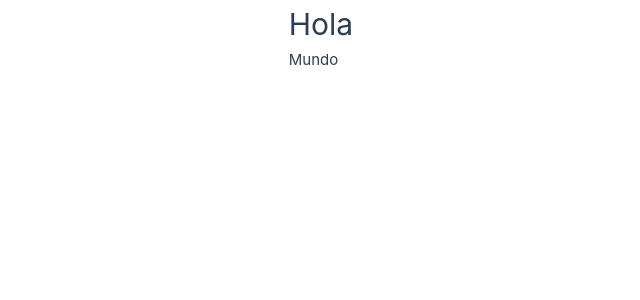
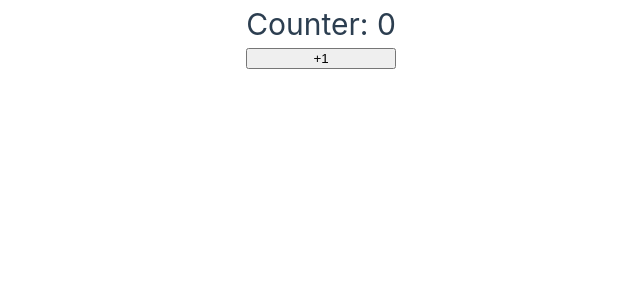
Before and after one commit to Soulminen/Vue.js-Intermedio, a Vue app: page / in a window 1280 px wide. Shown: the top 300 px of the page, without its empty margins (319-959 px from the left). Built offline with nearby package versions, Linux system fonts and the light colour scheme.

Commit message:
Probando contador con script setup con ts

```diff
--- a/src/App.vue
+++ b/src/App.vue
@@ -1,11 +1,13 @@
 <script setup lang="ts">
+import { ref } from 'vue';
+const counter = ref<number>(0);
 
 </script>
 
 <template>
   <div class="wrapper">
-    <h1>Hola</h1>
-    <p>Mundo</p>
+    <h1>Counter: {{ counter }}</h1>
+    <button @click="counter++">+1</button>
   </div>
 </template>
 
```
